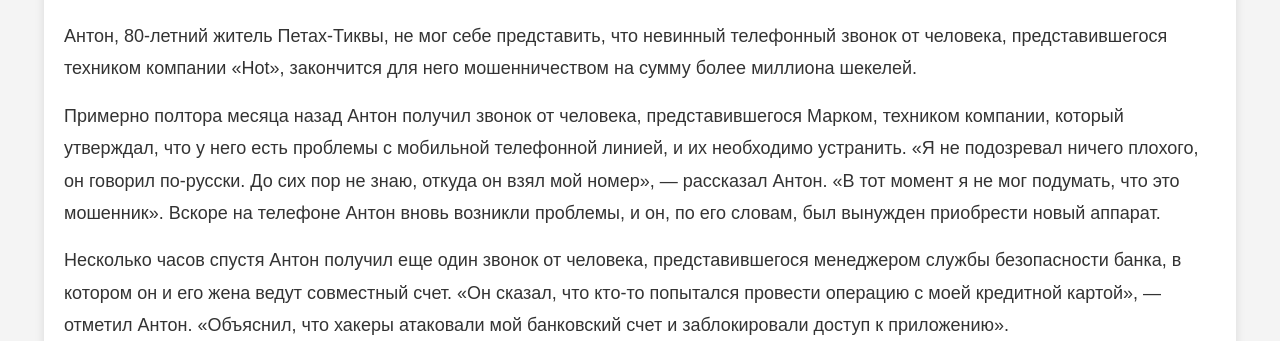
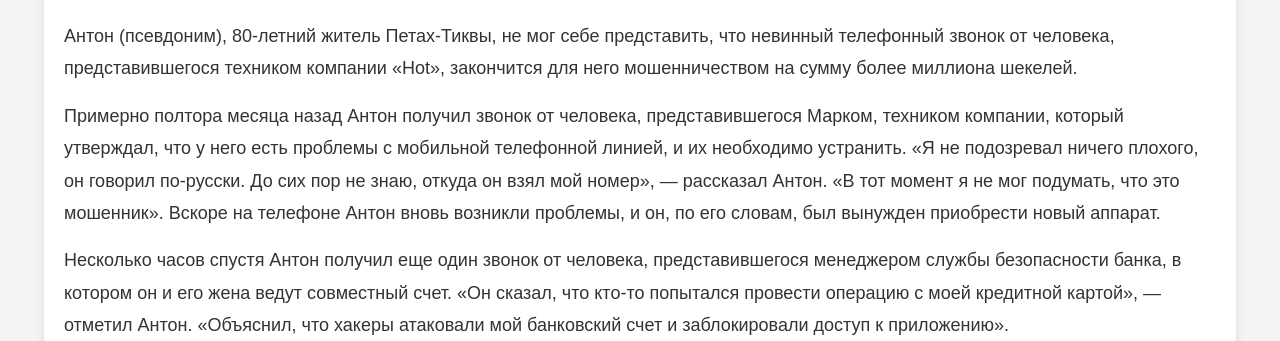
Before and after one commit to grinba/russian-scam-story, a plain HTML site: page index.html in a window 1280 px wide. Shown: the part 756-1097 px from the top of the page. Drawn offline with Linux system fonts and the light colour scheme; a script that the page names is missing.

Commit message:
Update index.html

```diff
--- a/index.html
+++ b/index.html
@@ -115,7 +115,7 @@
         <p>«Они обчистили мой счет, оставили меня ни с чем. Я хотел покончить с собой». Уже более трех лет схема «Русского мошенничества» сводит с ума страну, оставляя после себя тысячи жертв, потерявших все свои сбережения: «Это самое большое и сложное мошенничество за последнее десятилетие в Израиле», — отмечает источник в полиции. «По моим оценкам, каждый день десятки граждан попадают в ловушку, и схема постоянно усовершенствуется». На сегодняшний день подано десять обвинительных заключений против мошенников, но где деньги?</p>
 
         <h2>История Антона</h2>
-        <p>Антон, 80-летний житель Петах-Тиквы, не мог себе представить, что невинный телефонный звонок от человека, представившегося техником компании «Hot», закончится для него мошенничеством на сумму более миллиона шекелей.</p>
+        <p>Антон (псевдоним), 80-летний житель Петах-Тиквы, не мог себе представить, что невинный телефонный звонок от человека, представившегося техником компании «Hot», закончится для него мошенничеством на сумму более миллиона шекелей.</p>
 
         <p>Примерно полтора месяца назад Антон получил звонок от человека, представившегося Марком, техником компании, который утверждал, что у него есть проблемы с мобильной телефонной линией, и их необходимо устранить. «Я не подозревал ничего плохого, он говорил по-русски. До сих пор не знаю, откуда он взял мой номер», — рассказал Антон. «В тот момент я не мог подумать, что это мошенник». Вскоре на телефоне Антон вновь возникли проблемы, и он, по его словам, был вынужден приобрести новый аппарат.</p>
 
```
